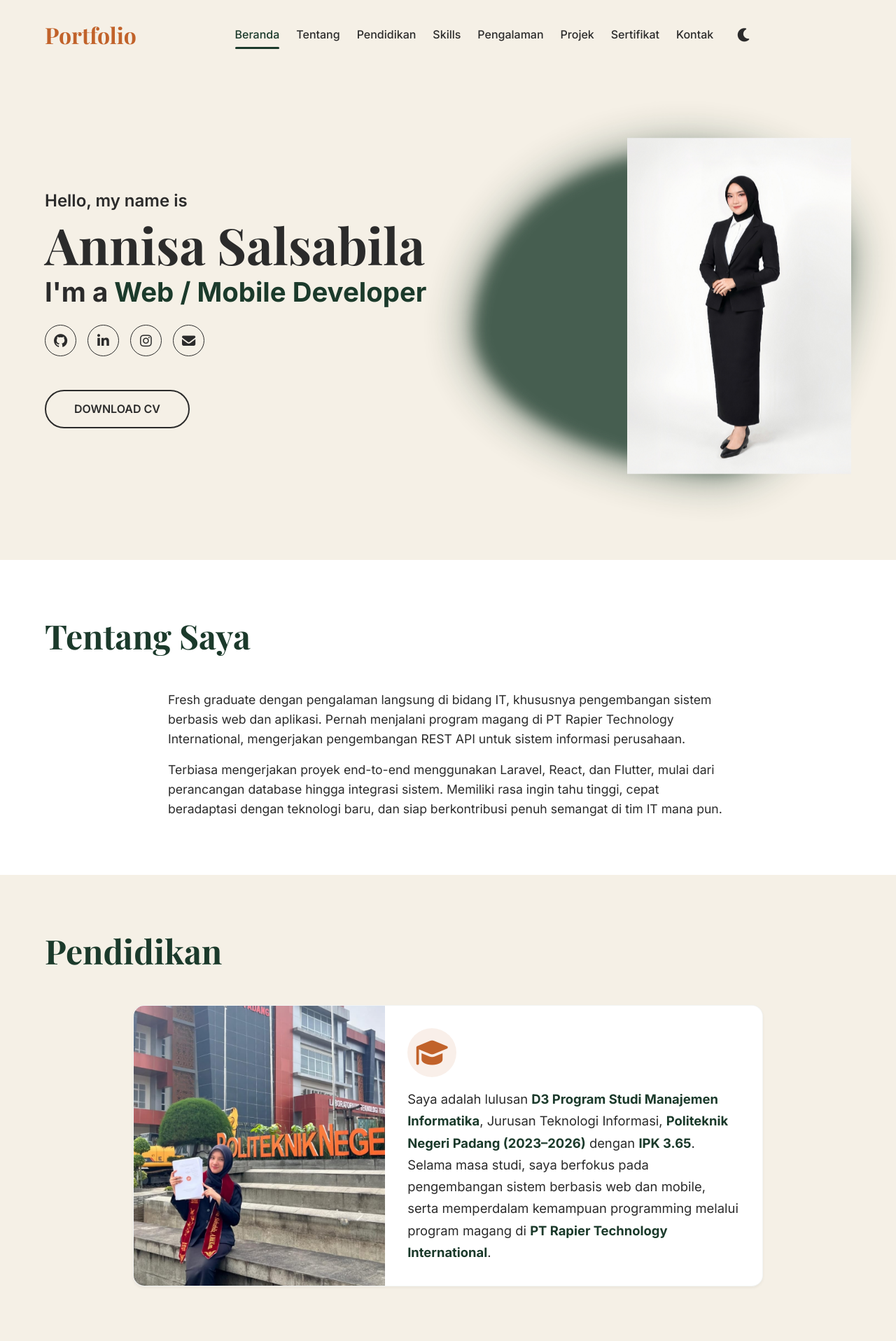
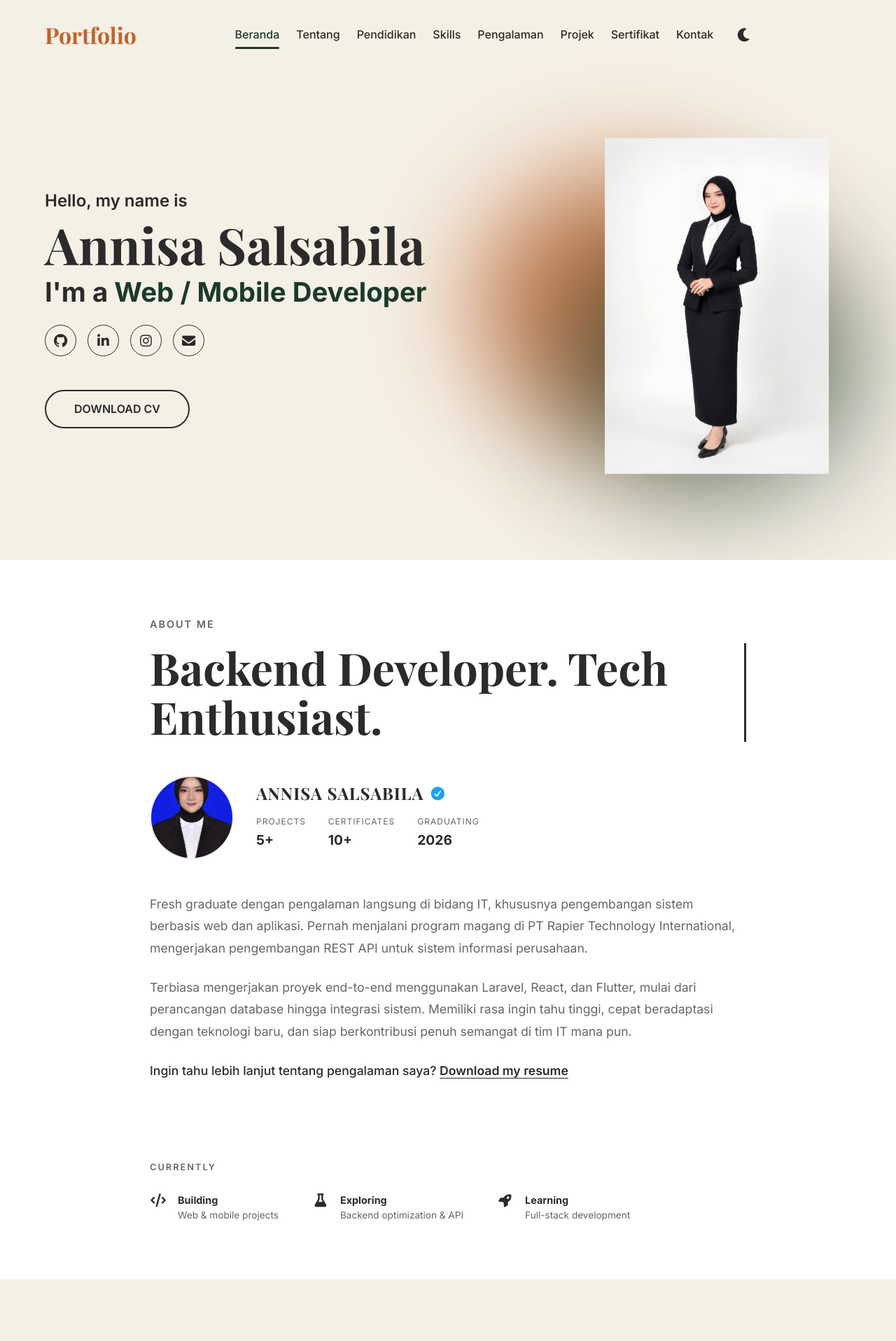
Before and after one commit to annisasalsabla/portfolio-saya, a React (Create React App) app: page / in a window 1280 px wide. Shown: the top 1916 px of the page at 70% size. Built offline with nearby package versions, Linux system fonts and the light colour scheme; a web font is replaced by a local one.

Commit message:
feat: redesign about section, premium hero gradient, fan out gallery, remove 3d tilt

```diff
--- a/src/components/About.css
+++ b/src/components/About.css
@@ -1,89 +1,203 @@
 .about-section {
   background-color: var(--bg-surface);
+  color: var(--text-main);
+  padding: var(--space-8) 0;
 }
 
-.about-grid {
-  display: grid;
-  grid-template-columns: 1fr;
-  gap: var(--space-6);
-  align-items: center;
-  max-width: 800px;
+.about-container {
+  max-width: 900px;
   margin: 0 auto;
 }
 
-.about-text-content p {
+.about-label {
+  font-size: 0.9rem;
+  font-weight: 600;
+  letter-spacing: 2px;
+  color: var(--text-muted);
+  text-transform: uppercase;
+  display: block;
   margin-bottom: var(--space-3);
-  font-size: 1.1rem;
 }
 
-.about-text-content p:last-child {
-  margin-bottom: 0;
+.about-headline {
+  font-size: clamp(2.5rem, 5vw, 4rem);
+  line-height: 1.1;
+  font-weight: 700;
+  margin-bottom: var(--space-6);
+  border-right: 3px solid var(--text-main);
+  display: inline-block;
+  padding-right: 10px;
 }
 
-.edu-card {
-  background: var(--bg-color);
-  padding: var(--space-5);
-  border-radius: var(--radius-lg);
+.about-profile-row {
   display: flex;
-  gap: var(--space-4);
-  align-items: flex-start;
-  box-shadow: var(--shadow-sm);
-  border-left: 4px solid var(--accent-primary);
-  transition: transform var(--transition-normal), box-shadow var(--transition-normal);
+  align-items: center;
+  gap: var(--space-5);
+  margin-bottom: var(--space-6);
+  flex-wrap: wrap;
 }
 
-.edu-card:hover {
-  transform: translateY(-4px);
-  box-shadow: var(--shadow-md);
-}
-
-.edu-icon {
-  font-size: 2rem;
-  color: var(--accent-secondary);
-  background: rgba(27, 58, 43, 0.1);
-  width: 60px;
-  height: 60px;
-  display: flex;
-  align-items: center;
-  justify-content: center;
-  border-radius: var(--radius-md);
+.profile-avatar {
+  width: 120px;
+  height: 120px;
+  border-radius: 50%;
+  overflow: hidden;
+  border: 2px solid rgba(255, 255, 255, 0.1);
+  background: var(--bg-color);
   flex-shrink: 0;
 }
 
-.edu-details h3 {
-  font-size: 1.2rem;
-  color: var(--accent-secondary);
-  margin-bottom: var(--space-1);
+.profile-avatar img {
+  width: 100%;
+  height: 100%;
+  object-fit: cover;
 }
 
-.edu-details h4 {
-  font-size: 1rem;
-  font-family: var(--font-body);
-  font-weight: 500;
-  color: var(--text-main);
-  margin-bottom: var(--space-3);
+.profile-details {
+  display: flex;
+  flex-direction: column;
+  gap: var(--space-3);
 }
 
-.edu-meta {
-  display: flex;
-  flex-direction: column;
-  gap: var(--space-2);
-  font-size: 0.9rem;
-  color: var(--text-muted);
-}
-
-.edu-meta span {
+.profile-name-row {
   display: flex;
   align-items: center;
   gap: 0.5rem;
 }
 
-.edu-meta i {
-  color: var(--accent-primary);
+.profile-name {
+  font-size: 1.5rem;
+  font-weight: 700;
+  margin: 0;
+  text-transform: uppercase;
+  letter-spacing: 1px;
 }
 
-@media (max-width: 900px) {
-  .about-grid {
-    grid-template-columns: 1fr;
+.verified-icon {
+  color: #1DA1F2; /* Twitter verified blue color */
+  font-size: 1.2rem;
+}
+
+.profile-stats {
+  display: flex;
+  gap: var(--space-5);
+  flex-wrap: wrap;
+}
+
+.stat-item {
+  display: flex;
+  flex-direction: column;
+}
+
+.stat-label {
+  font-size: 0.75rem;
+  color: var(--text-muted);
+  letter-spacing: 1px;
+  margin-bottom: 2px;
+}
+
+.stat-value {
+  font-size: 1.2rem;
+  font-weight: 700;
+}
+
+.about-text-content {
+  font-size: 1.1rem;
+  line-height: 1.8;
+  color: var(--text-muted);
+  margin-bottom: var(--space-6);
+}
+
+.about-text-content p {
+  margin-bottom: var(--space-4);
+}
+
+.resume-prompt {
+  font-size: 1.1rem;
+  font-weight: 500;
+  color: var(--text-main) !important;
+}
+
+.resume-link {
+  color: var(--text-main);
+  text-decoration: underline;
+  text-underline-offset: 4px;
+  font-weight: 600;
+  transition: color var(--transition-fast);
+}
+
+.resume-link:hover {
+  color: var(--accent-secondary);
+}
+
+.about-footer {
+  margin-top: var(--space-8);
+  border-top: 1px solid rgba(255, 255, 255, 0.1);
+  padding-top: var(--space-5);
+}
+
+.currently-label {
+  font-size: 0.8rem;
+  font-weight: 600;
+  letter-spacing: 2px;
+  color: var(--text-muted);
+  text-transform: uppercase;
+  display: block;
+  margin-bottom: var(--space-4);
+}
+
+.currently-grid {
+  display: flex;
+  gap: var(--space-6);
+  flex-wrap: wrap;
+}
+
+.currently-item {
+  display: flex;
+  align-items: center;
+  gap: var(--space-3);
+}
+
+.currently-icon {
+  width: 40px;
+  height: 40px;
+  background: rgba(255, 255, 255, 0.05);
+  border-radius: 50%;
+  display: flex;
+  align-items: center;
+  justify-content: center;
+  font-size: 1.2rem;
+  color: var(--text-main);
+}
+
+.currently-text {
+  display: flex;
+  flex-direction: column;
+}
+
+.currently-title {
+  font-size: 0.9rem;
+  font-weight: 700;
+}
+
+.currently-desc {
+  font-size: 0.85rem;
+  color: var(--text-muted);
+}
+
+@media (max-width: 768px) {
+  .about-headline {
+    border-right: none;
+    padding-right: 0;
+  }
+
+  .about-profile-row {
+    flex-direction: column;
+    align-items: flex-start;
+  }
+
+  .currently-grid {
+    flex-direction: column;
+    gap: var(--space-4);
   }
 }
--- a/src/components/About.js
+++ b/src/components/About.js
@@ -18,19 +18,51 @@ const About = () => {
 
   return (
     <section id="about" className="section about-section">
-      <div className="container">
+      <div className="container about-container">
 
         <motion.div
-          className="section-header"
+          className="about-headline-wrapper"
           variants={scrollVariants}
           initial="hidden"
           whileInView="visible"
           viewport={{ once: false, margin: "-100px" }}
         >
-          <h2 className="section-title">Tentang Saya</h2>
+          <span className="about-label">ABOUT ME</span>
+          <h2 className="about-headline">Backend Developer. Tech Enthusiast.</h2>
         </motion.div>
 
-        <div className="about-grid">
+        <motion.div
+          className="about-profile-row"
+          variants={scrollVariants}
+          initial="hidden"
+          whileInView="visible"
+          viewport={{ once: false, margin: "-100px" }}
+        >
+          <div className="profile-avatar">
+            <img src="/images/aboutme.jpeg" alt="Annisa Salsabila" loading="lazy" />
+          </div>
+          <div className="profile-details">
+            <div className="profile-name-row">
+              <h3 className="profile-name">ANNISA SALSABILA</h3>
+              <i className="fas fa-check-circle verified-icon"></i>
+            </div>
+            <div className="profile-stats">
+              <div className="stat-item">
+                <span className="stat-label">PROJECTS</span>
+                <span className="stat-value">5+</span>
+              </div>
+              <div className="stat-item">
+                <span className="stat-label">CERTIFICATES</span>
+                <span className="stat-value">10+</span>
+              </div>
+              <div className="stat-item">
+                <span className="stat-label">GRADUATING</span>
+                <span className="stat-value">2026</span>
+              </div>
+            </div>
+          </div>
+        </motion.div>
+
         <motion.div
           className="about-text-content"
           variants={scrollVariants}
@@ -44,8 +76,43 @@ const About = () => {
           <p>
             Terbiasa mengerjakan proyek end-to-end menggunakan Laravel, React, dan Flutter, mulai dari perancangan database hingga integrasi sistem. Memiliki rasa ingin tahu tinggi, cepat beradaptasi dengan teknologi baru, dan siap berkontribusi penuh semangat di tim IT mana pun.
           </p>
+          <p className="resume-prompt">
+            Ingin tahu lebih lanjut tentang pengalaman saya? <a href="/cv.pdf" target="_blank" rel="noopener noreferrer" className="resume-link">Download my resume</a>
+          </p>
         </motion.div>
+
+        <motion.div
+          className="about-footer"
+          variants={scrollVariants}
+          initial="hidden"
+          whileInView="visible"
+          viewport={{ once: false, margin: "-100px" }}
+        >
+          <span className="currently-label">CURRENTLY</span>
+          <div className="currently-grid">
+            <div className="currently-item">
+              <i className="fas fa-code currently-icon"></i>
+              <div className="currently-text">
+                <span className="currently-title">Building</span>
+                <span className="currently-desc">Web & mobile projects</span>
               </div>
+            </div>
+            <div className="currently-item">
+              <i className="fas fa-flask currently-icon"></i>
+              <div className="currently-text">
+                <span className="currently-title">Exploring</span>
+                <span className="currently-desc">Backend optimization & API</span>
+              </div>
+            </div>
+            <div className="currently-item">
+              <i className="fas fa-rocket currently-icon"></i>
+              <div className="currently-text">
+                <span className="currently-title">Learning</span>
+                <span className="currently-desc">Full-stack development</span>
+              </div>
+            </div>
+          </div>
+        </motion.div>
 
       </div>
     </section>
--- a/src/components/Hero.css
+++ b/src/components/Hero.css
@@ -105,26 +105,49 @@
   z-index: 1;
 }
 
-/* Massive glowing blob behind the image */
+/* Massive glowing orbs behind the image */
 .hero-blob {
   position: absolute;
-  width: 90%;
-  height: 90%;
-  right: 5%;
-  top: 5%;
-  background-color: var(--accent-secondary);
-  border-radius: 40% 60% 70% 30% / 40% 50% 60% 50%;
-  animation: blob-morph 8s ease-in-out infinite alternate;
+  width: 100%;
+  height: 100%;
+  right: 0%;
+  top: 0%;
   z-index: -1;
-  opacity: 0.8;
-  filter: blur(10px);
-  box-shadow: 0 0 60px var(--accent-secondary);
 }
 
-/* Make blob darker/glowier based on theme */
-[data-theme="dark"] .hero-blob {
-  opacity: 0.4;
-  filter: blur(20px);
+.hero-blob::before,
+.hero-blob::after {
+  content: '';
+  position: absolute;
+  border-radius: 50%;
+  filter: blur(80px);
+  animation: orb-float 10s ease-in-out infinite alternate;
+  opacity: 0.8;
+}
+
+.hero-blob::before {
+  width: 80%;
+  height: 80%;
+  top: 10%;
+  left: 0%;
+  background: var(--accent-primary);
+  animation-delay: -5s;
+}
+
+.hero-blob::after {
+  width: 70%;
+  height: 70%;
+  bottom: 0%;
+  right: 0%;
+  background: var(--accent-secondary);
+  filter: blur(90px);
+}
+
+/* Make orbs darker/glowier based on theme */
+[data-theme="dark"] .hero-blob::before,
+[data-theme="dark"] .hero-blob::after {
+  opacity: 0.5;
+  filter: blur(100px);
 }
 
 .image-frame-cutout {
@@ -132,9 +155,7 @@
   width: 100%;
   max-width: 320px;
   z-index: 2;
-  /* if the user uploads a PNG, this acts as the cutout.
-     For the current JPG with white background, we might use mix-blend-mode if needed,
-     but let's just let it display normally for now until they upload a PNG */
+  margin-right: 2rem; /* Shift slightly left */
 }
 
 .image-frame-cutout img {
@@ -146,15 +167,10 @@
 }
 
 /* Animations */
-@keyframes blob-morph {
-  0% {
-    border-radius: 40% 60% 70% 30% / 40% 50% 60% 50%;
-    transform: scale(1) rotate(0deg);
-  }
-  100% {
-    border-radius: 60% 40% 30% 70% / 60% 30% 70% 40%;
-    transform: scale(1.05) rotate(5deg);
-  }
+@keyframes orb-float {
+  0% { transform: translate(0, 0) scale(1); }
+  50% { transform: translate(-5%, 5%) scale(1.05); }
+  100% { transform: translate(5%, -5%) scale(0.95); }
 }
 
 .floating-animation {
--- a/src/components/Projects.js
+++ b/src/components/Projects.js
@@ -242,23 +242,12 @@ const Projects = () => {
             exit="exit"
           >
             {projectsData[activeCategory].map((project) => (
-              <Tilt
+              <motion.div
                 key={project.id}
-                tiltMaxAngleX={10}
-                tiltMaxAngleY={10}
-                perspective={1000}
-                scale={1.02}
-                transitionSpeed={2000}
-                glareEnable={true}
-                glareMaxOpacity={0.15}
-                glareColor="#ffffff"
-                glarePosition="all"
-                style={{ height: '100%' }}
-              >
-                <motion.div
                 className="project-card"
                 variants={projectVariants}
                 style={{ height: '100%' }}
+                whileHover={{ y: -5, boxShadow: '0 10px 30px rgba(0,0,0,0.1)' }}
               >
                 <div className="project-visuals">
                   {project.type === 'mobile' && (
@@ -297,7 +286,6 @@ const Projects = () => {
                   </div>
                 </div>
               </motion.div>
-              </Tilt>
             ))}
           </motion.div>
         </AnimatePresence>
```
Also changed, not shown: src/components/Certificates.js (+2 -14 lines), src/components/Experience.js (+8 -7 lines), public/images/aboutme.jpeg (added). Lines whose indentation alone changed are shown as unchanged.
